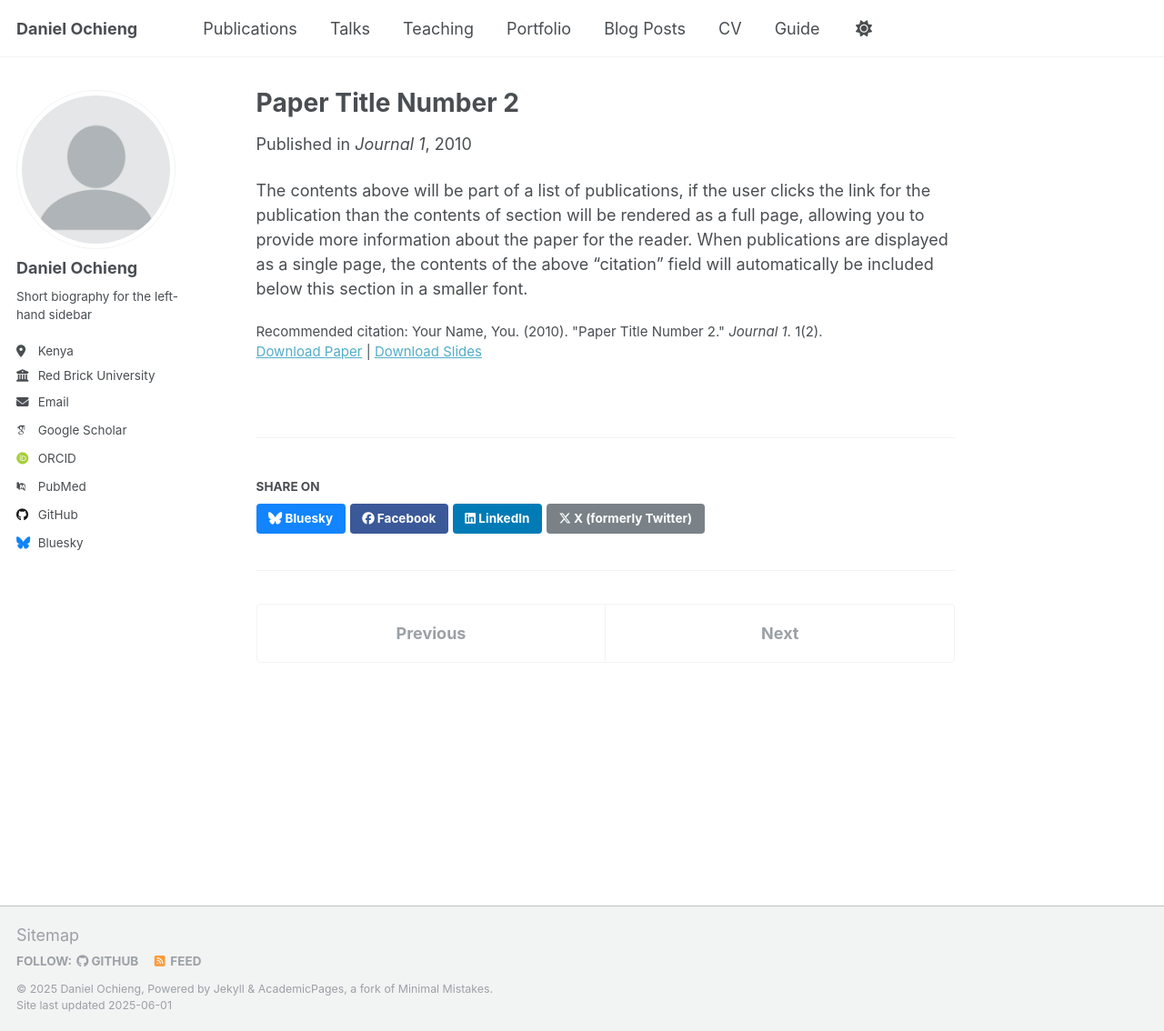
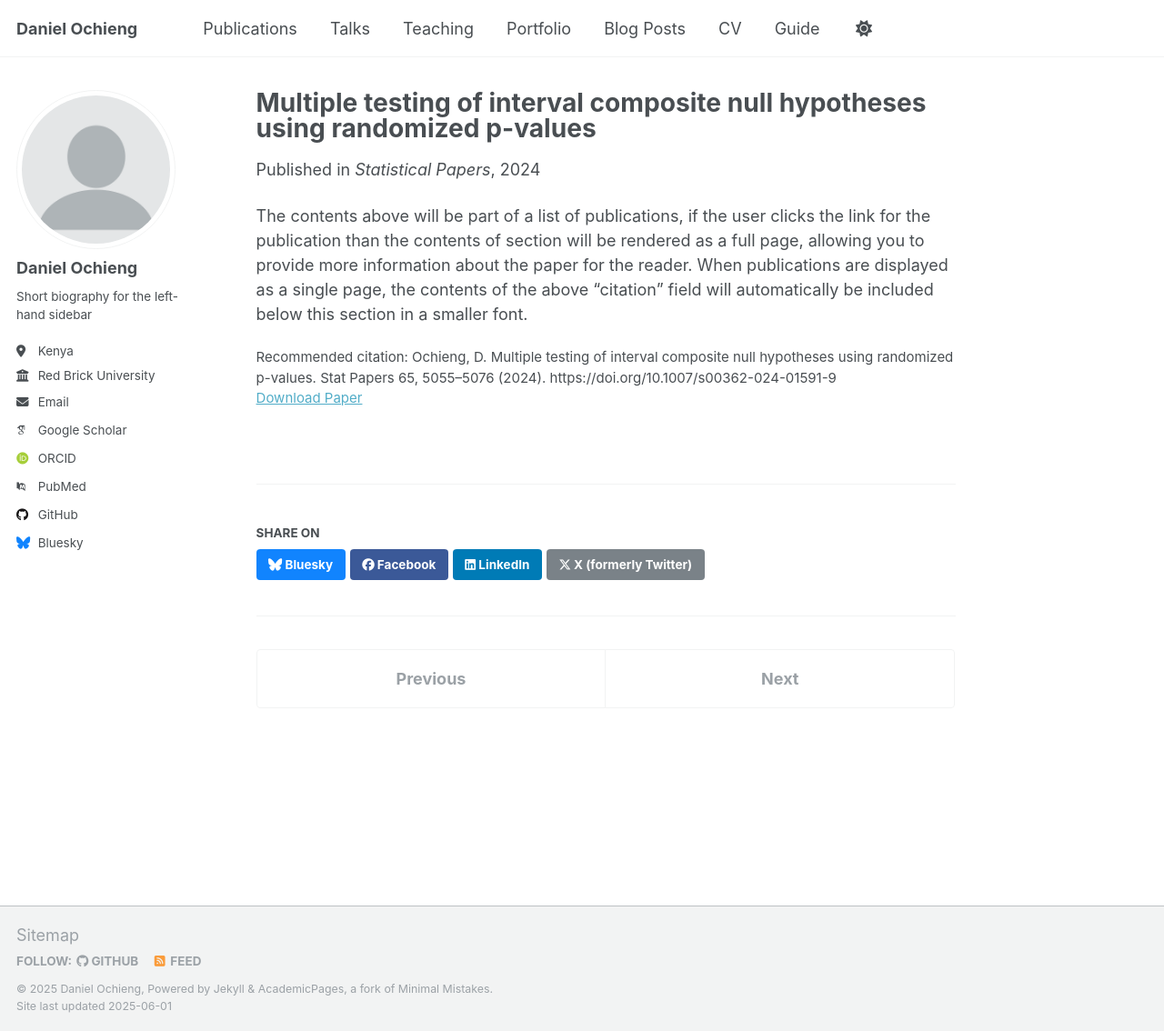
Before and after one commit to Daniel-Ochieng/Daniel-Ochieng.github.io, a Jekyll site: the page built from _publications/2010-10-01-paper-title-number-2.md, in a window 1280 px wide and 1134 px high. Shown: the whole window at 91% size. Built offline with Jekyll 4.4.1, drawn with Linux system fonts in a browser that asks for light colours; some web fonts are replaced.

Commit message:
Update 2010-10-01-paper-title-number-2.md

```diff
--- a/_publications/2010-10-01-paper-title-number-2.md
+++ b/_publications/2010-10-01-paper-title-number-2.md
@@ -1,14 +1,13 @@
 ---
-title: "Paper Title Number 2"
+title: "Multiple testing of interval composite null hypotheses using randomized p-values"
 collection: publications
 category: manuscripts
 permalink: /publication/2010-10-01-paper-title-number-2
-excerpt: 'This paper is about the number 2. The number 3 is left for future work.'
-date: 2010-10-01
-venue: 'Journal 1'
-slidesurl: 'http://academicpages.github.io/files/slides2.pdf'
-paperurl: 'http://academicpages.github.io/files/paper2.pdf'
-citation: 'Your Name, You. (2010). &quot;Paper Title Number 2.&quot; <i>Journal 1</i>. 1(2).'
+excerpt: 'This paper concerns testing of multiple composite nulls when the hypothesis is given as an interval and the test statistic is discrete.'
+date: 02 July 2024
+venue: 'Statistical Papers'
+paperurl: 'https://doi.org/10.1007/s00362-024-01591-9'
+citation: 'Ochieng, D. Multiple testing of interval composite null hypotheses using randomized p-values. Stat Papers 65, 5055–5076 (2024). https://doi.org/10.1007/s00362-024-01591-9'
 ---
 
 The contents above will be part of a list of publications, if the user clicks the link for the publication than the contents of section will be rendered as a full page, allowing you to provide more information about the paper for the reader. When publications are displayed as a single page, the contents of the above "citation" field will automatically be included below this section in a smaller font.
```
